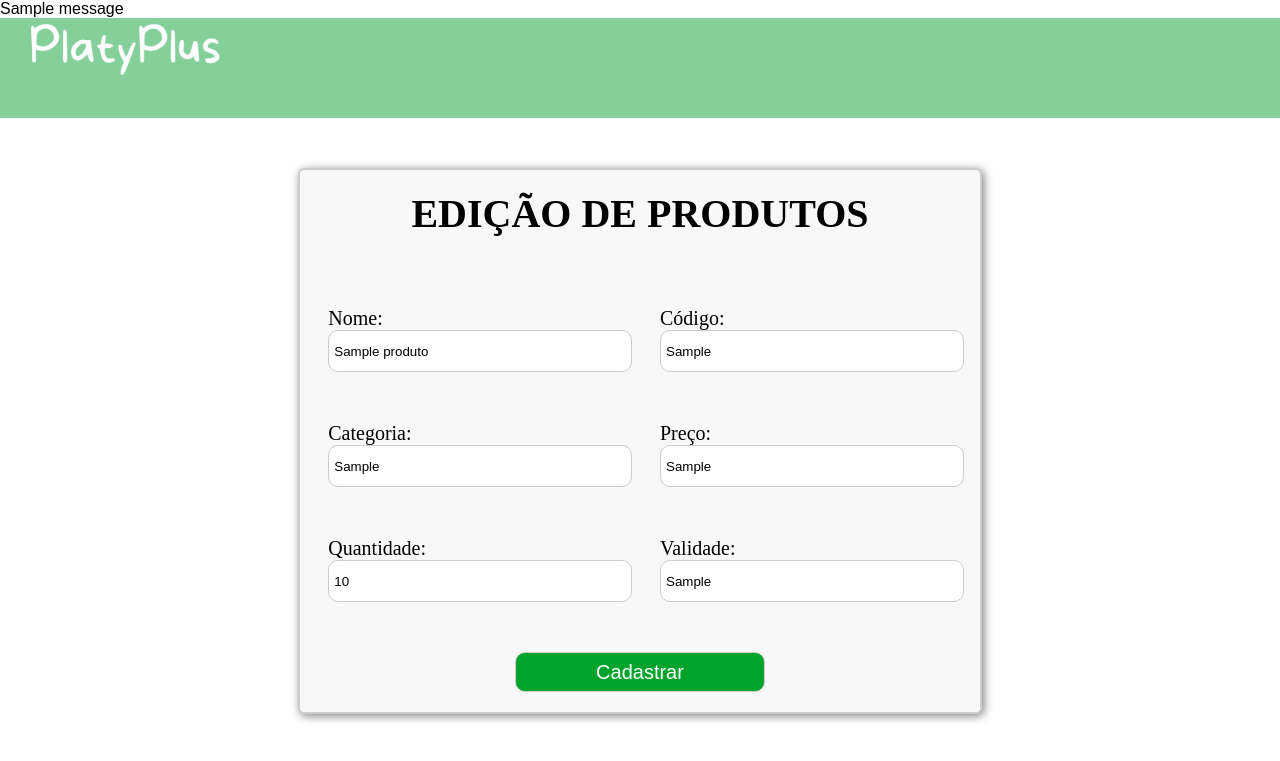
After one commit to GrMatheus1/PlatyPlus, a Flask app: page /editarProduto/1 in a window 1280 px wide. The commit adds this page. Shown: the top 761 px of the page. Run offline with Flask 3, Linux system fonts and the light colour scheme; tables that the repository leaves empty hold one stand-in row (values such as "Sample post"); one stand-in notice (Sample message) is shown.

Commit message:
alteração semifinal da champions

```diff
--- a/app.py
+++ b/app.py
@@ -108,6 +108,46 @@ def listar_estoque():
     print(estoqueProduto)
     return render_template('estoque.html', var_produtos=estoqueProduto)
 
+@app.route('/editarProduto/<int:id>', methods=['POST', 'GET'])
+def editarProduto(id):
+    produto = Produto.query.get(id)
+    if produto is None:
+        flash('Produto inexistente', 'error')
+        return redirect(url_for('listar_estoque'))
+
+    if request.method == 'POST':
+        form_data = request.form
+        produto.nome_produto = form_data['nome_produto']
+        produto.codigo_produto = form_data['codigo_produto']
+        produto.categoria_produto = form_data['categoria_produto']
+        produto.preco_produto = form_data['preco_produto']
+        produto.quantidade_produto = form_data['quantidade_produto']
+        produto.validade_produto = form_data['validade_produto']
+
+        try:
+            db_session.commit()
+            flash('Produto atualizado com sucesso!', 'success')
+        except Exception as e:
+            db_session.rollback()
+            flash('Erro ao atualizar produto: {}'.format(e), 'error')
+
+        return redirect(url_for('lista'))
+
+    return render_template('editar.html', produto=produto)
+
+
+@app.route('/deletarProduto/<int:id>', methods=['POST', 'GET'])
+def deletarProduto(id):
+    produto = select(Produto).where(Produto.produto_id == id)
+    print(produto)
+    produto_del = db_session.execute(produto).scalar()
+    print(produto_del)
+    produto_del.delete()
+    flash('Produto deletado com sucesso!', 'success')
+    return redirect(url_for('listar_estoque'))
+    # db_session.commit()
+
+
 
 @app.route('/detalhes', methods=['PUT'])
 def listar_detalhe():
--- /dev/null
+++ b/templates/editar.html
@@ -0,0 +1,88 @@
+<!DOCTYPE html>
+<html lang="en">
+
+<head>
+    <meta charset="UTF-8">
+    <meta name="viewport" content="width=device-width, initial-scale=1.0">
+    <title>PlatyPlus</title>
+    <link rel="stylesheet" href="/static/produto.css">
+    <style>
+        body {
+            font-family: Arial, sans-serif;
+        }
+
+        #divmae {
+            padding: 20px;
+        }
+
+        .input-container {
+            margin-bottom: 10px;
+        }
+
+        input {
+            width: 100%;
+            height: 30px;
+            border-radius: 10px;
+            border: 1px solid #ccc;
+            padding: 5px;
+        }
+
+        button {
+            height: 30px;
+            border-radius: 10px;
+            cursor: pointer;
+        }
+    </style>
+</head>
+
+<body>
+{%- for mensagem in get_flashed_messages() %}
+        <div>
+            {{ mensagem }}
+        </div>
+    {%- endfor %}
+<header>
+    <img src="/static/img/PlatyPlusWhite.png" alt="" id="logo">
+</header>
+<main>
+    <div id="divmae">
+        <h1 style="color: #000; text-align: center; margin-bottom: 20px;">EDIÇÃO DE PRODUTOS</h1>
+        <form action="{{ url_for('editarProduto', id=produto.produto_id) }}" method="POST">
+            <div style="display: grid; grid-template-columns: 1fr 1fr; grid-gap: 40px; width: 100%; margin-top: 50px;">
+                <div class="input-container">
+                    <label for="produto1">Nome:</label>
+                    <input type="text" id="produto1" name="nome_produto" value="{{ produto.nome_produto }}">
+                </div>
+                <div class="input-container">
+                    <label for="produto2">Código:</label>
+                    <input type="text" id="produto2" name="codigo_produto" value="{{ produto.codigo_produto }}">
+                </div>
+                <div class="input-container">
+                    <label for="produto3">Categoria:</label>
+                    <input type="text" id="produto3" name="categoria_produto" value="{{ produto.categoria_produto }}">
+                </div>
+                <div class="input-container">
+                    <label for="produto4">Preço:</label>
+                    <input type="text" id="produto4" name="preco_produto" value="{{ produto.preco_produto }}">
+                </div>
+                <div class="input-container">
+                    <label for="produto5">Quantidade:</label>
+                    <input type="text" id="produto5" name="quantidade_produto" value="{{ produto.quantidade_produto }}">
+                </div>
+                <div class="input-container">
+                    <label for="produto6">Validade:</label>
+                    <input type="text" id="produto6" name="validade_produto" value="{{ produto.validade_produto }}">
+                </div>
+            </div>
+            <div style="display: flex; justify-content: center; margin-top: 40px;">
+                <button type="submit"
+                        style="height: 40px; width: 40%; border-radius: 10px; border: 1px solid #ccc; background-color: #00A42C; cursor: pointer; padding: 5px; transition: background-color 0.3s; color: white; font-size:20px;">
+                    Cadastrar
+                </button>
+            </div>
+        </form>
+    </div>
+</main>
+</body>
+
+</html>
--- a/templates/estoque.html
+++ b/templates/estoque.html
@@ -58,8 +58,8 @@
                         <td>{{ produto.preco_produto }}</td>
                         <td>{{ produto.validade_produto }}</td>
                         <td class="actions">
-                            <a href="#"><i class="bi bi-trash3"></i></a>
-                            <a href="#"><i class="bi bi-pencil"></i></a>
+                            <a href="{{ url_for('deletarProduto', id=produto.produto_id) }}"><i class="bi bi-trash3"></i></a>
+                            <a href="{{ url_for('editarProduto', id=produto.produto_id) }}"><i class="bi bi-pencil"></i></a>
                         </td>
                 {% endfor %}
                 </tr>
```
Also changed, not shown: PlatyPlus.sqlite3.
